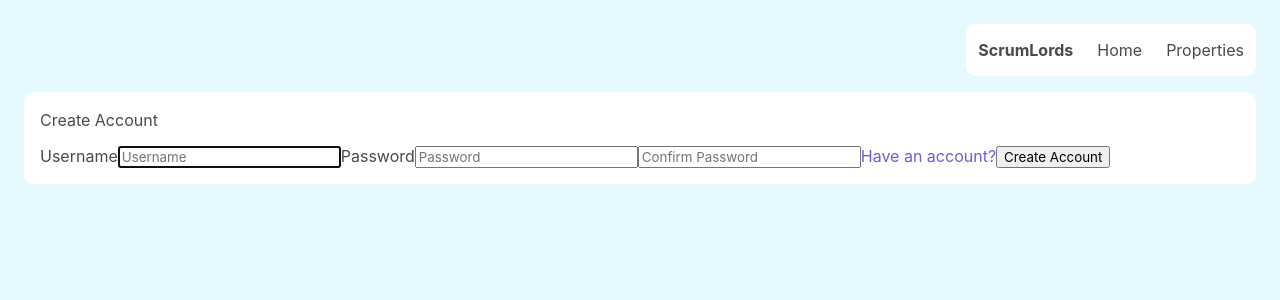
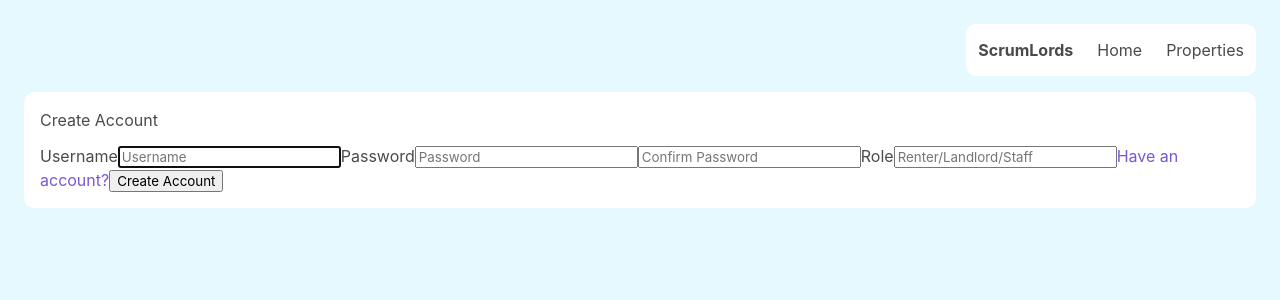
Before and after one commit to mcgolkev/Capstone, a Vue app in the folder vue/: page /register in a window 1280 px wide. Shown: the top 300 px of the page. Built offline with nearby package versions, Linux system fonts and the light colour scheme.

Commit message:
register role added

```diff
--- a/vue/src/views/Login.vue
+++ b/vue/src/views/Login.vue
@@ -31,8 +31,9 @@
         v-model="user.password"
         required
       />
+      <button type="submit">Sign in</button>
+      <br>
       <router-link :to="{ name: 'register' }">Need an account?</router-link>
-      <button type="submit">Sign in</button>
     </form>
   </div>
 </template>
--- a/vue/src/views/Register.vue
+++ b/vue/src/views/Register.vue
@@ -32,6 +32,28 @@
         v-model="user.confirmPassword"
         required
       />
+      <label for="role" class="sr-only">Role</label>
+      <input type="role" id="role" class="form-control"
+        placeholder="Renter/Landlord/Staff"
+        v-model="user.role" required/>
+
+     <!-- <select class="sr-only">
+        <option value="" selected disabled>Pick Role</option>
+        <option v-for="role in role" :value="users.role" :key="users.role">{{users.role}}</option>
+      </select> -->
+      <!-- <input type="b-dropdown"/>
+      <b-dropdown
+      id="role"
+      text="Select your role"
+      class="sr-only">
+      <b-dropdown-item>Renter</b-dropdown-item>
+      <b-dropdown-item>Landlord</b-dropdown-item>
+      <b-dropdown-item>Maintenance</b-dropdown-item>
+      <b-dropdown-divider></b-dropdown-divider>
+      <b-dropdown-item active>Active Action</b-dropdown-item>
+      <b-dropdown-item disabled> Disabled Action</b-dropdown-item>
+      </b-dropdown> -->
+
       <router-link :to="{ name: 'login' }">Have an account?</router-link>
       <button class="btn btn-lg btn-primary btn-block" type="submit">
         Create Account
@@ -51,7 +73,7 @@ export default {
         username: '',
         password: '',
         confirmPassword: '',
-        role: 'user',
+        role: '',
       },
       registrationErrors: false,
       registrationErrorMsg: 'There were problems registering this user.',
@@ -62,7 +84,11 @@ export default {
       if (this.user.password != this.user.confirmPassword) {
         this.registrationErrors = true;
         this.registrationErrorMsg = 'Password & Confirm Password do not match.';
-      } else {
+      } else if (this.user.role != 'Renter' && this.user.role != 'Landlord' && this.user.role != 'Staff') {
+        this.registrationErrors =true;
+        this.registrationErrorMsg = 'Role is not Renter, Landlord or Staff'
+      }
+      else {
         authService
           .register(this.user)
           .then((response) => {
```
